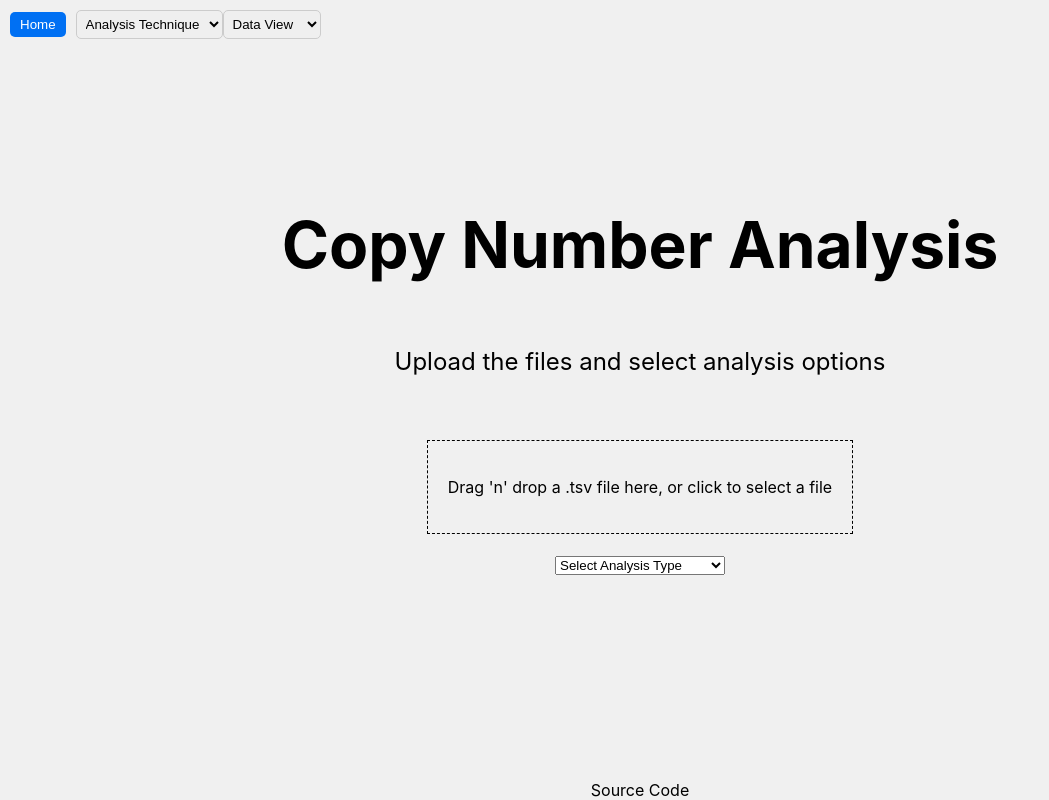
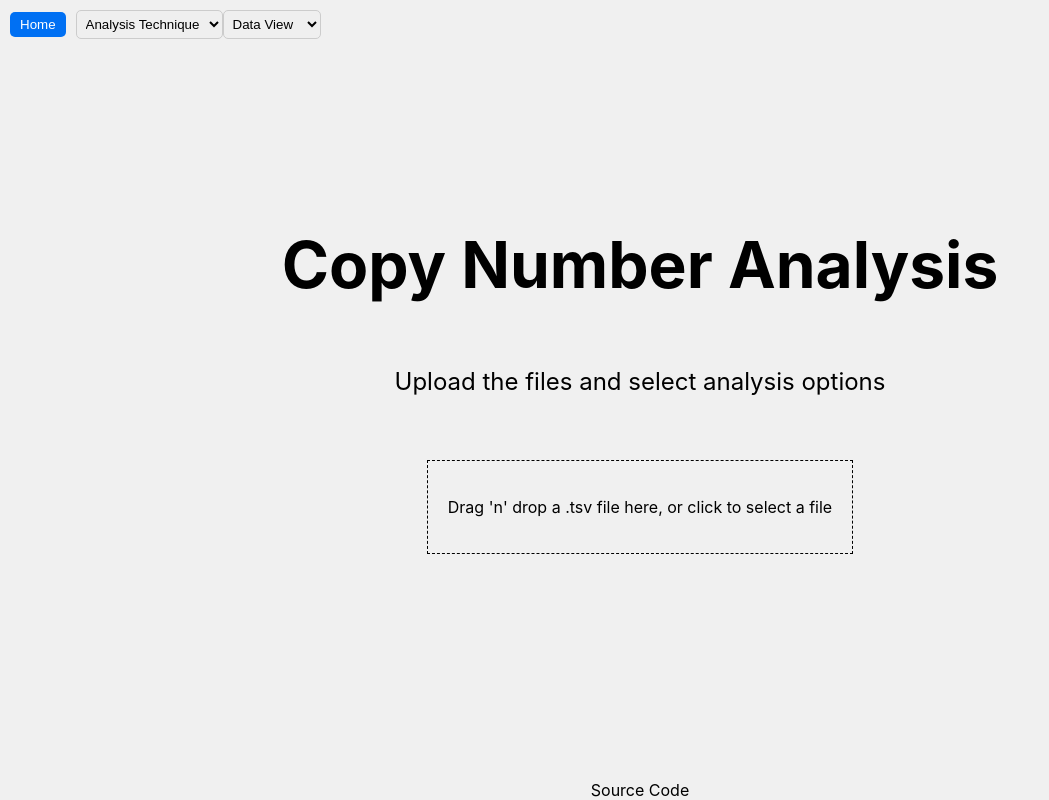
Before and after one commit to philip-hub/CNV-web-app-mock-up, a Next.js app: page /test in a window 1280 px wide. Shown: the whole page, without its empty margins (0-1049 px from the left). Built offline with nearby package versions, Linux system fonts and the light colour scheme.

Commit message:
working version want to commit before new changes

```diff
--- a/src/pages/test.js
+++ b/src/pages/test.js
@@ -145,15 +145,7 @@ export default function Test() {
           Upload the files and select analysis options
         </p>
         <FileUpload onUpload={handleFileUpload} />
-        <div style={{ marginTop: '20px' }}>
-          <select value={selectedOption} onChange={handleSelectionChange}>
-            <option value="" disabled>Select Analysis Type</option>
-            <option value="single">Single Sample Analysis</option>
-            <option value="multi">Multifile Sample Analysis</option>
-            <option value="timeseries">Timeseries Analysis</option>
-            <option value="test">View Plot Test</option>
-          </select>
-        </div>
+
         {results && (
           <div>
             {renderLogRatioPlot()}
```
